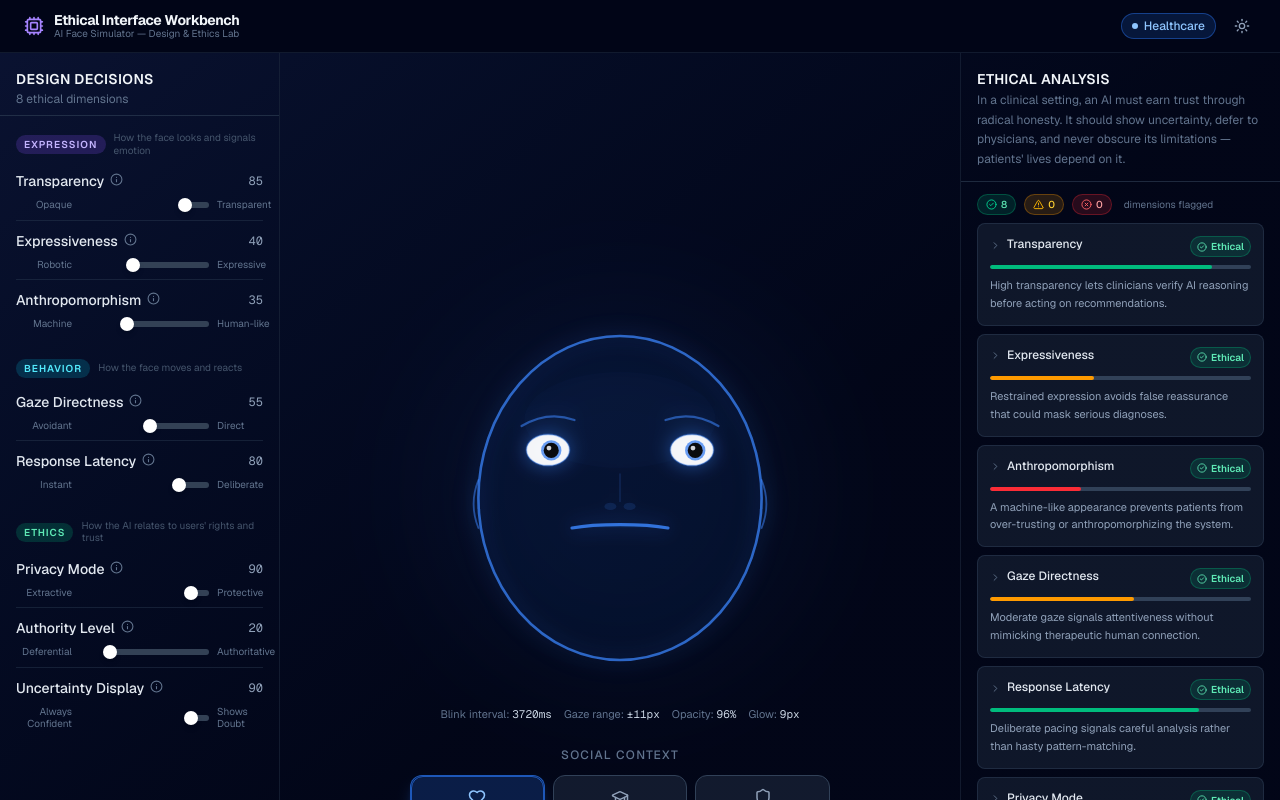
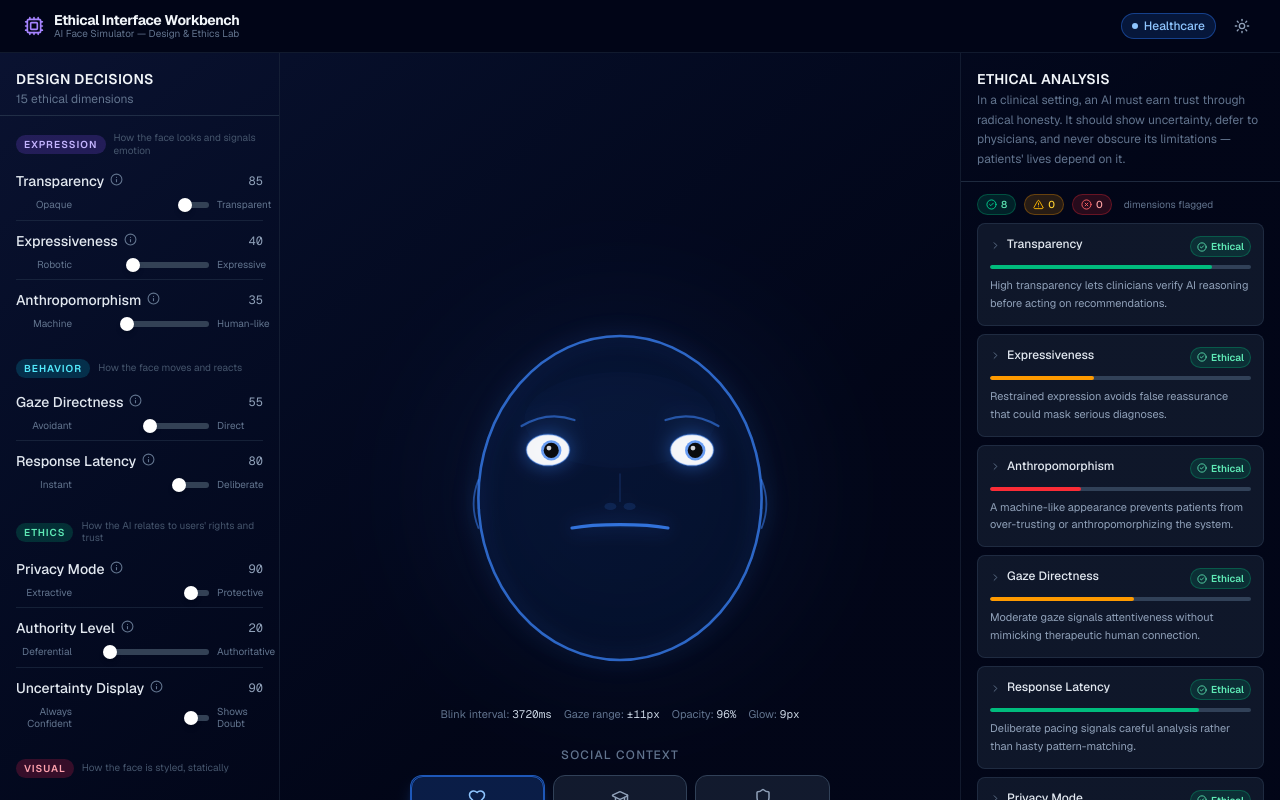
Before and after one commit to Valedicode/ethical-interface-workbench, a Next.js app: page / in a window 1280 px wide. Shown: the top 800 px of the page. Built offline with nearby package versions, Linux system fonts and the light colour scheme.

Commit message:
Add 'Visual' group to ControlPanel and EthicalSlider components

```diff
--- a/src/components/controls/ControlPanel.tsx
+++ b/src/components/controls/ControlPanel.tsx
@@ -9,12 +9,13 @@ interface ControlPanelProps {
   onSliderChange: (key: keyof FaceConfig, value: number) => void;
 }
 
-const GROUPS = ['Expression', 'Behavior', 'Ethics'] as const;
+const GROUPS = ['Expression', 'Behavior', 'Ethics', 'Visual'] as const;
 
 const groupDescriptions: Record<string, string> = {
   Expression: 'How the face looks and signals emotion',
   Behavior: 'How the face moves and reacts',
   Ethics: 'How the AI relates to users\' rights and trust',
+  Visual: 'How the face is styled, statically',
 };
 
 export default function ControlPanel({ config, onSliderChange }: ControlPanelProps) {
@@ -24,7 +25,7 @@ export default function ControlPanel({ config, onSliderChange }: ControlPanelPro
         <h2 className="text-sm font-semibold text-slate-100 tracking-wide uppercase">
           Design Decisions
         </h2>
-        <p className="text-xs text-slate-500 mt-0.5">8 ethical dimensions</p>
+        <p className="text-xs text-slate-500 mt-0.5">15 ethical dimensions</p>
       </div>
 
       <div className="flex-1 overflow-y-auto px-4 pb-4 space-y-5 scrollbar-thin scrollbar-thumb-slate-600 scrollbar-track-transparent">
--- a/src/components/controls/EthicalSlider.tsx
+++ b/src/components/controls/EthicalSlider.tsx
@@ -14,12 +14,14 @@ const trackColors: Record<string, string> = {
   Expression: 'accent-violet-400',
   Behavior: 'accent-cyan-400',
   Ethics: 'accent-emerald-400',
+  Visual: 'accent-rose-400',
 };
 
 const groupBadgeColors: Record<string, string> = {
   Expression: 'bg-violet-500/20 text-violet-300',
   Behavior: 'bg-cyan-500/20 text-cyan-300',
   Ethics: 'bg-emerald-500/20 text-emerald-300',
+  Visual: 'bg-rose-500/20 text-rose-300',
 };
 
 export default function EthicalSlider({ meta, value, onChange }: EthicalSliderProps) {
```
